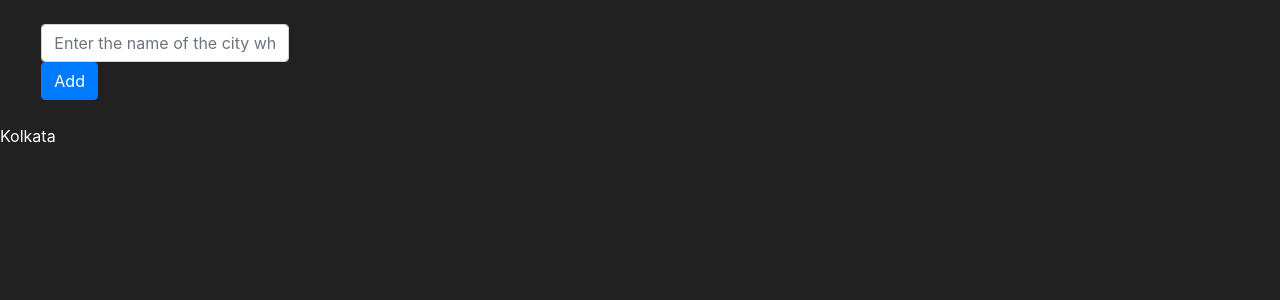
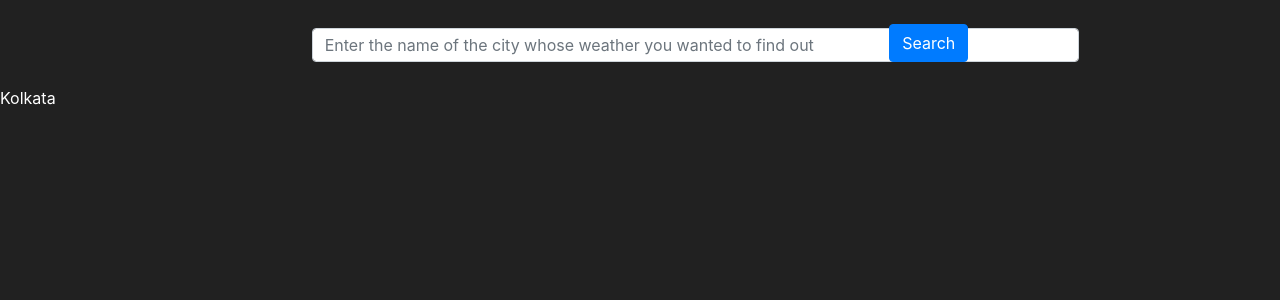
Before and after one commit to DibyaSadhukhan/Flask_mini_projects, a Flask app: page / in a window 1280 px wide. Shown: the part 112-412 px from the top of the page. Run offline with Flask 2, Linux system fonts and the light colour scheme; data that the repository does not hold is empty; some libraries are stand-ins or nearby versions.

Commit message:
html uplift

```diff
--- a/2.Weather-app/Templates/index.html
+++ b/2.Weather-app/Templates/index.html
@@ -14,15 +14,13 @@
 <div class="Form_container">
 </div>
 <div class="flex">
-    <div>
     <div class="input-group">
         <form class="form" action="{{ url_for('home')}}" method="post">
             <input class="form-control" type="text" name="city" id="City" placeholder="Enter the name of the city whose weather you wanted to find out">
         </form>
         <div>
-        <button type="submit" class="btn btn-primary">Add</button>
+            <button type="submit" class="btn btn-primary">Search</button>
         </div>
-    </div>
     </div>
 </div>
 <br>
@@ -32,9 +30,19 @@
 {% block style %}
     <!--Style block-->
     <style>
-        .flex {
+        .input-group{
             display: flex;
             flex-direction: row;
+            align-items: flex-end;
+            justify-content: space-around;
+        }
+        .form{
+            width: max-content;
+            padding: 0px;
+        }
+        .form-control{
+            width: 280%;
+            height: 10%;
         }
         .input-group{
             margin:auto;
```
